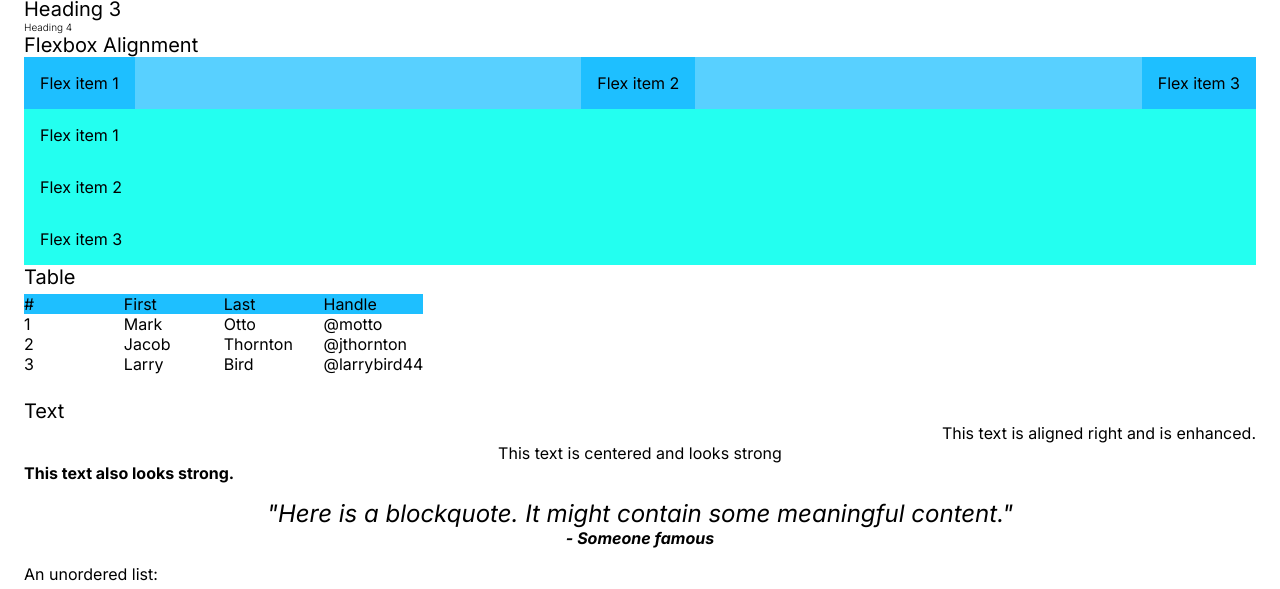
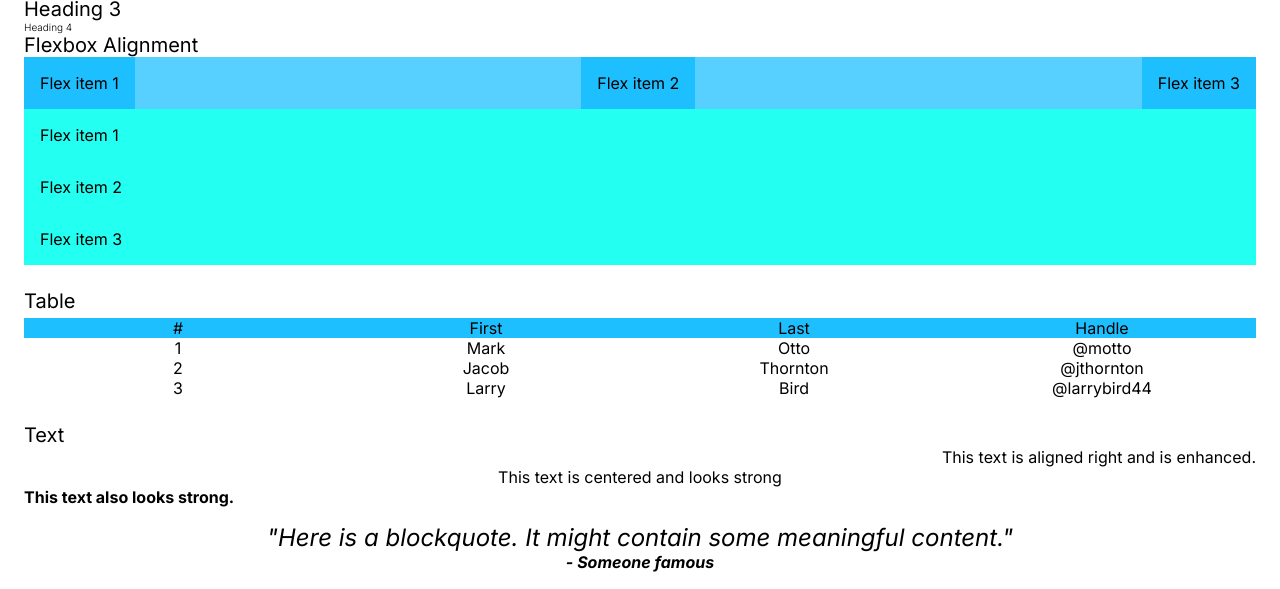
Before and after one commit to MichaelVolk94/mtm6407-custom-css-framework, a plain HTML site: page index.html in a window 1280 px wide. Shown: the part 168-757 px from the top of the page. Drawn offline with Linux system fonts and the light colour scheme.

Commit message:
Finished up the CSS

```diff
--- a/css/main.css
+++ b/css/main.css
@@ -164,6 +164,12 @@ h4 {
   display: inline-flex;
 }
 
+.row {
+  display: grid;
+  grid-template-columns: repeat(12, 1fr);
+  text-align: center;
+}
+
 .flex-row {
   flex-direction: row;
 }
@@ -243,6 +249,10 @@ blockquote, .blockquote {
   font-size: 1rem;
 }
 
+.mb-3 {
+  margin-bottom: 1.5rem !important;
+}
+
 .table {
   display: table;
 }
```
